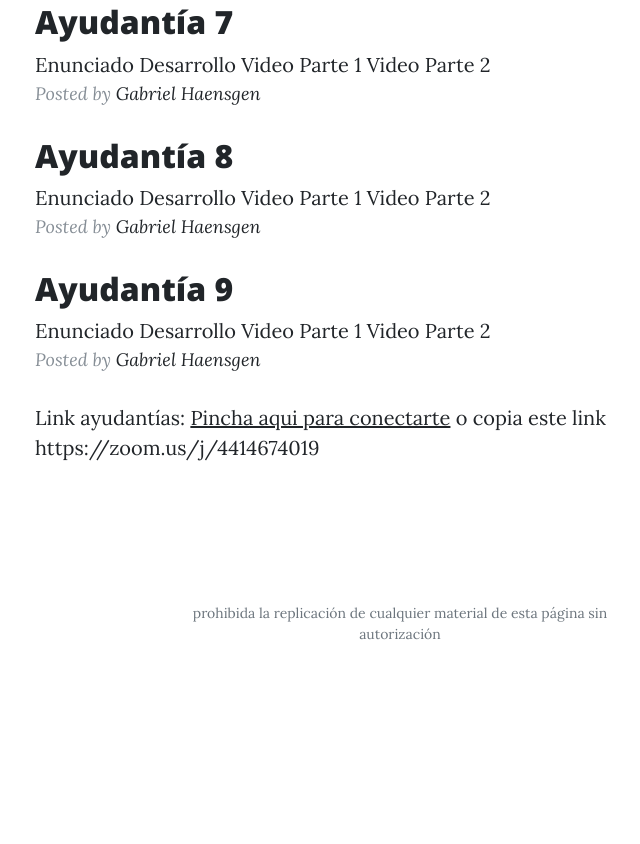
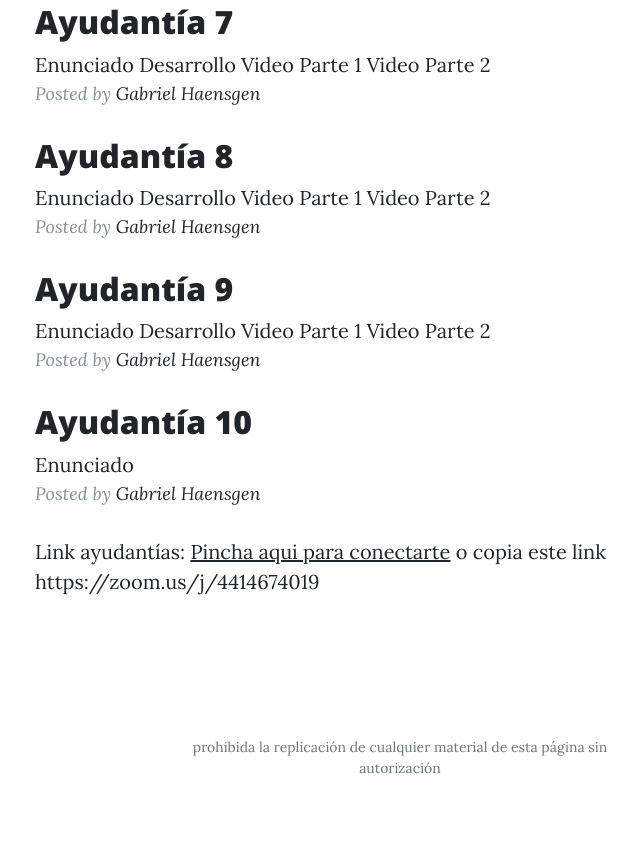
Before and after one commit to Haensgen/gestion-financiera, a website: page index.html in a window 1280 px wide. Shown: the part 1775-2619 px from the top of the page, without its empty margins (240-880 px from the left). Before the commit the page ends 2485 px from the top, so only its background shows below. Drawn offline with nearby package versions, Linux system fonts and the light colour scheme.

Commit message:
Update index.html

```diff
--- a/index.html
+++ b/index.html
@@ -163,6 +163,13 @@
                    <p class="post-meta">Posted by
             <a href="https://haensgen.github.io">Gabriel Haensgen</a>
 
+                     <h2 class="post-title">
+                         Ayudantía 10
+            </h2>
+          <a href='ayudantias/ayudantia19.pdf'>Enunciado</a>
+                   <p class="post-meta">Posted by
+            <a href="https://haensgen.github.io">Gabriel Haensgen</a>
+
                               <p> Link ayudantías: <a href='https://zoom.us/j/4414674019'>Pincha aqui para conectarte</a> o copia este link https://zoom.us/j/4414674019 </p>
 
 
```
